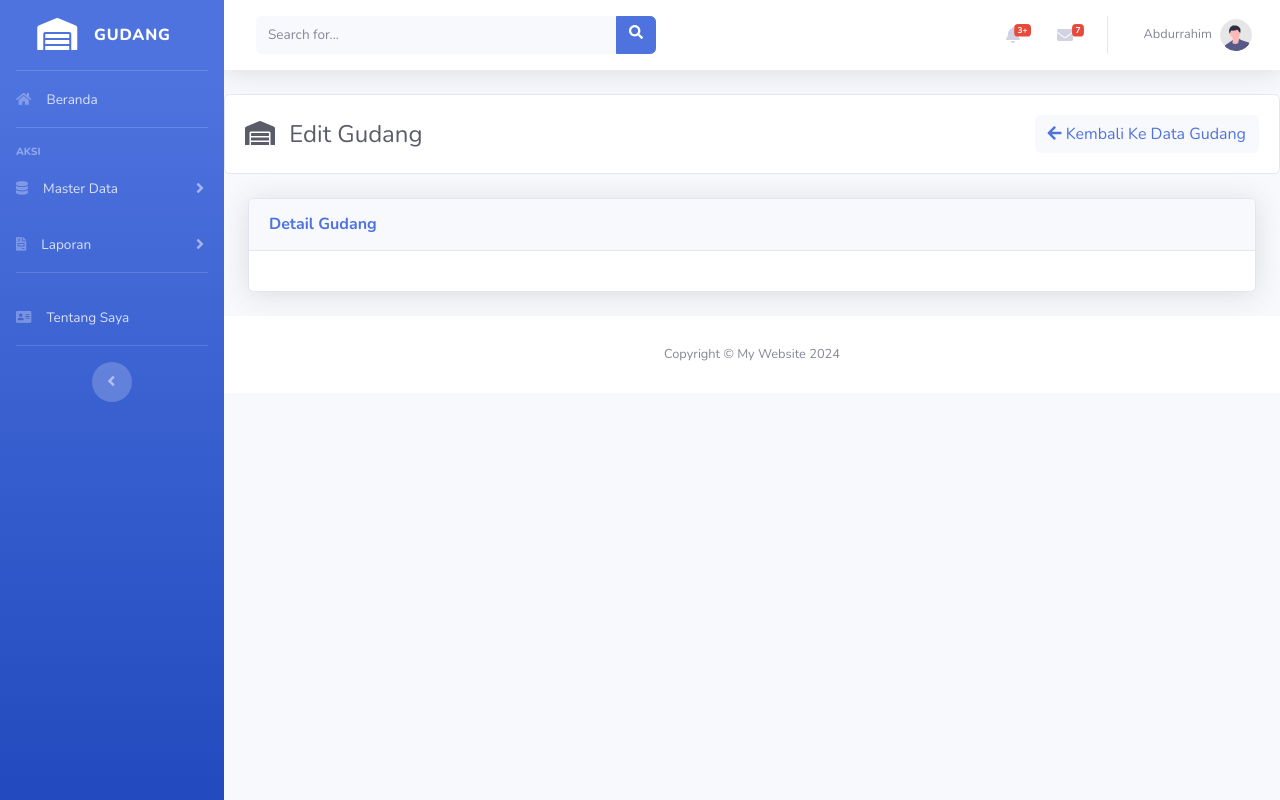
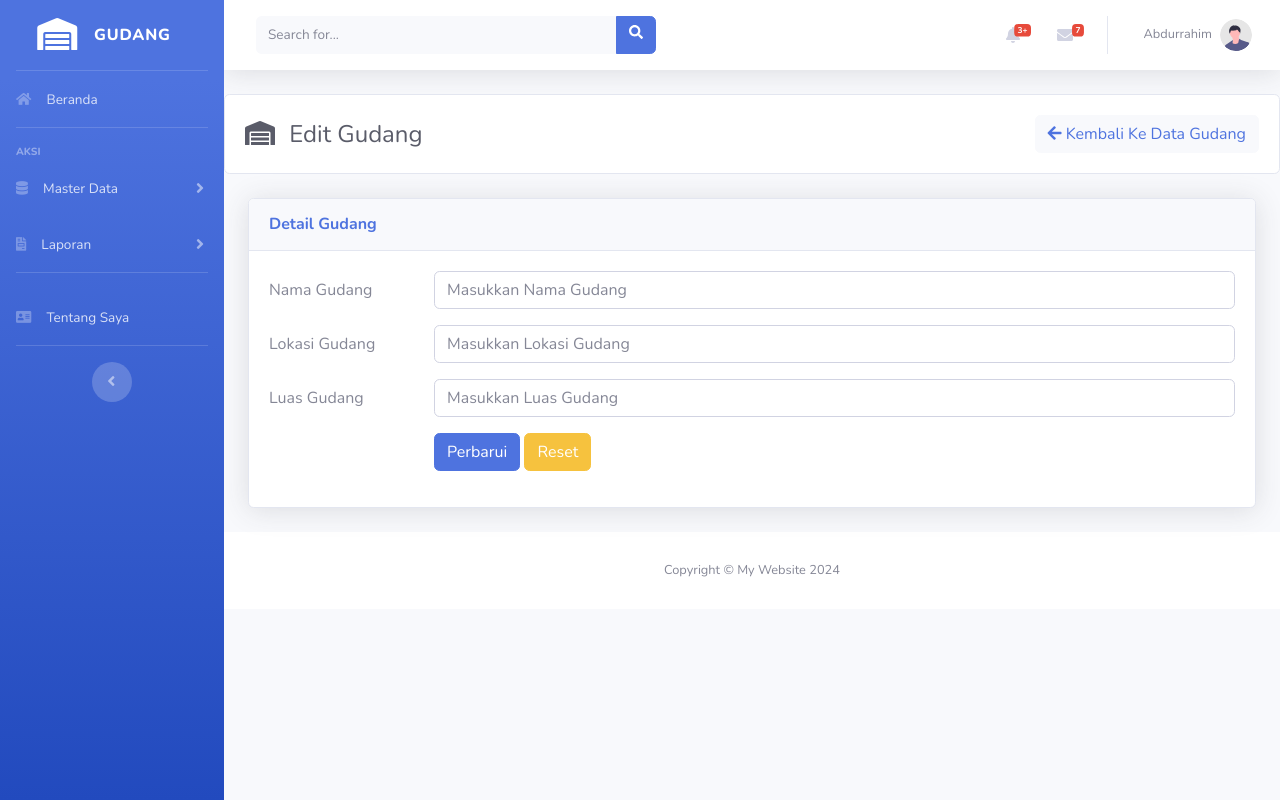
Before and after one commit to abdurrahimFSD/Praktikum-Web2-UNISKA, a PHP site: page /pages/gudang_edit.php in a window 1280 px wide. Run offline with PHP 8.4, Linux system fonts and the light colour scheme; some libraries are stand-ins or nearby versions.

Commit message:
Menambahkan form edit gudang di gudang_edit.php

```diff
--- a/pages/gudang_edit.php
+++ b/pages/gudang_edit.php
@@ -34,7 +34,40 @@
                             <h6 class="m-0 font-weight-bold text-primary">Detail Gudang</h6>
                         </div>
                         <div class="card-body">
+                            <form action="" method="post">
+                                <input type="hidden" name="idGudang">
 
+                                <div class="mb-3 row">
+                                    <label for="namaGudang" class="col-sm-2 col-form-label">Nama Gudang</label>
+                                    <div class="col-sm-10">
+                                        <input type="text" class="form-control" id="namaGudang" name="namaGudang" placeholder="Masukkan Nama Gudang" required>
+                                    </div>
+                                </div>
+                                <div class="mb-3 row">
+                                    <label for="lokasiGudang" class="col-sm-2 col-form-label">Lokasi Gudang</label>
+                                    <div class="col-sm-10">
+                                        <input type="text" class="form-control" id="lokasiGudang" name="lokasiGudang" placeholder="Masukkan Lokasi Gudang" required>
+                                    </div>
+                                </div>
+                                <div class="mb-3 row">
+                                    <label for="luasGudang" class="col-sm-2 col-form-label">Luas Gudang</label>
+                                    <div class="col-sm-10">
+                                        <input type="text" class="form-control" id="luasGudang" name="luasGudang" placeholder="Masukkan Luas Gudang" required>
+                                    </div>
+                                </div>
+                                <div class="mb-3 row">
+                                    <label class="col-sm-2 col-form-label">&nbsp;</label>
+                                    <div class="col-sm-10">
+                                        <button type="submit" class="btn btn-primary" name="editGudang">
+                                            Perbarui
+                                        </button>
+                                        <button type="reset" class="btn btn-warning">
+                                            Reset
+                                        </button>
+                                    </div>
+                                </div>
+
+                            </form>
                         </div>
                     </div>
                     <!-- End Form -->
```
